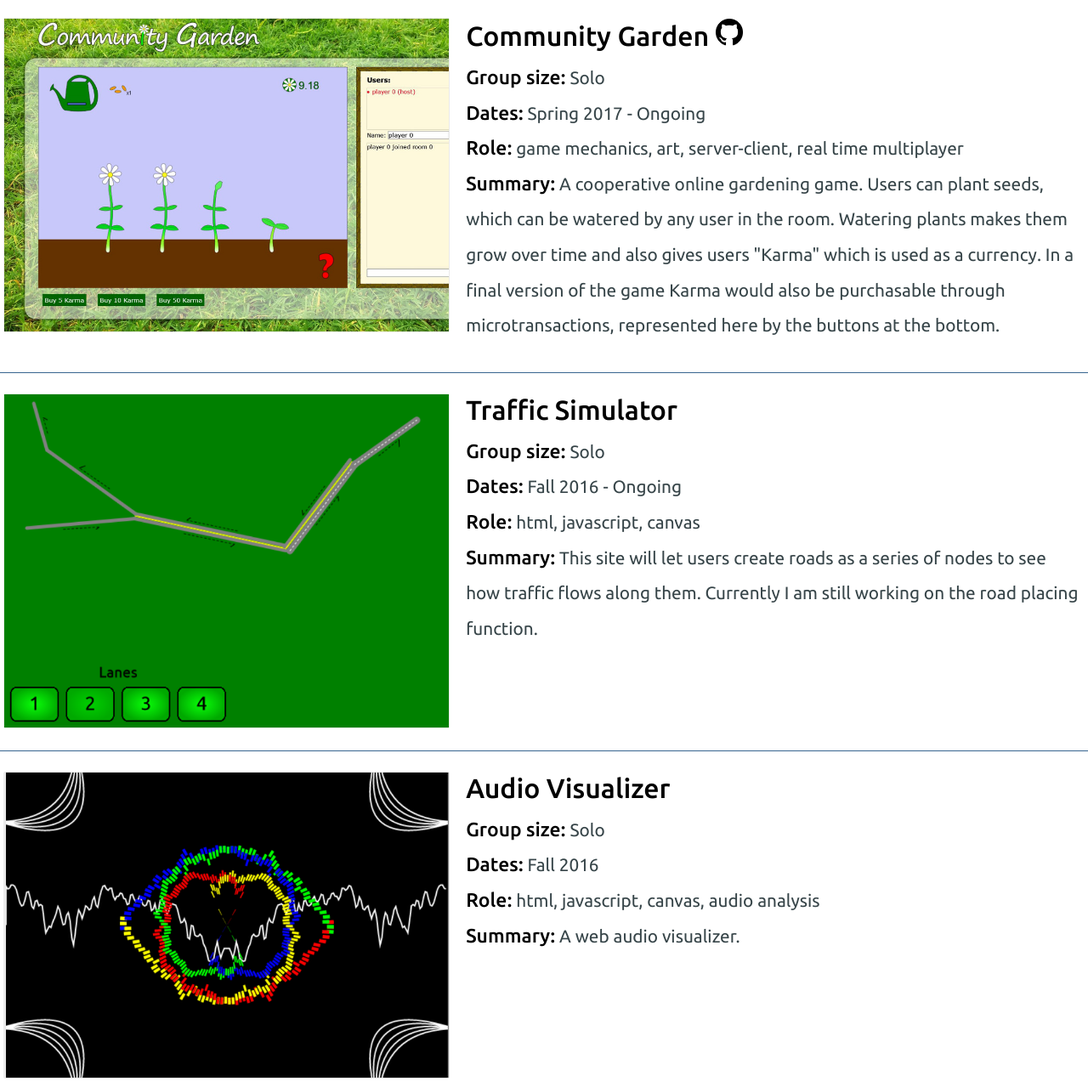
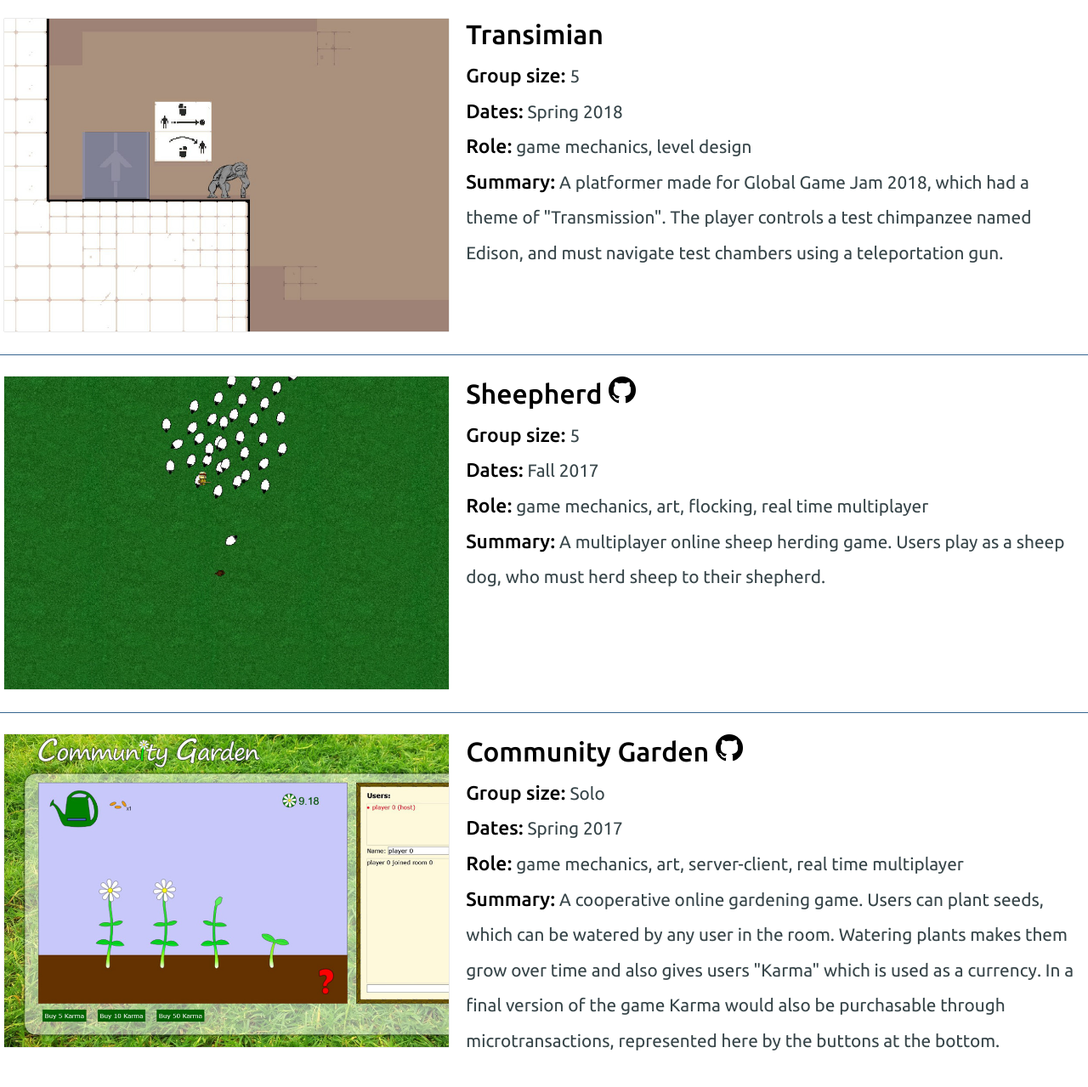
Before and after one commit to ChasParr/chasparr.github.io, a plain HTML site: page current.html in a window 1280 px wide. Shown: the part 205-1484 px from the top of the page at 85% size. Drawn offline with Linux system fonts and the light colour scheme.

Commit message:
add sheep and transimian

```diff
--- a/current.html
+++ b/current.html
@@ -47,20 +47,15 @@
 			<div class="content">
 				<div class="row">
 					<div class="col-5">
-						<a class="project" href="http://communitygarden.herokuapp.com/"><img src="media/garden2.jpg" alt="Community Garden"></a>
+						<a class="project" href="https://globalgamejam.org/2018/games/transimian"><img src="media/transimian.jpg" alt="Transimian"></a>
 					</div>
                     <div class="col-7">
-                        <h3>Community Garden
-                            <a href="https://github.com/ChasParr/community-garden"><img src="media/github.png" alt="GitHub"></a></h3>
+                        <h3>Transimian</h3>
                         <p>
-                            <strong>Group size:</strong> Solo<br>
-                            <strong>Dates:</strong> Spring 2017 - Ongoing<br>
-                            <strong>Role:</strong> game mechanics, art, server-client, real time multiplayer<br>
-                            <strong>Summary:</strong> A cooperative online gardening game. Users can plant seeds,
-                            which can be watered by any user in the room. Watering plants makes them grow over time
-                            and also gives users "Karma" which is used as a currency. In a final version of the game
-                            Karma would also be purchasable through microtransactions, represented here by the buttons
-                            at the bottom.<br>
+                            <strong>Group size:</strong> 5<br>
+                            <strong>Dates:</strong> Spring 2018<br>
+                            <strong>Role:</strong> game mechanics, level design<br>
+                            <strong>Summary:</strong> A platformer made for Global Game Jam 2018, which had a theme of "Transmission". The player controls a test chimpanzee named Edison, and must navigate test chambers using a teleportation gun.<br>
                         </p>
                     </div>
                 </div>
@@ -70,16 +65,16 @@
 			<div class="content">
 				<div class="row">
 					<div class="col-5">
-						<a class="project" href="https://people.rit.edu/cxp2265/330/Traffic-Simulator/"><img src="media/trafficSim.png" alt="Traffic Simulator"></a>
+						<a class="project" href="http://sheepherd.herokuapp.com/"><img src="media/sheepherd.jpg" alt="Sheepherd"></a>
 					</div>
                     <div class="col-7">
-						<h3>Traffic Simulator</h3>
+                        <h3>Sheepherd
+                            <a href="https://github.com/Avix101/sheepherd"><img src="media/github.png" alt="GitHub"></a></h3>
                         <p>
-							<strong>Group size:</strong> Solo<br>
-							<strong>Dates:</strong> Fall 2016 - Ongoing<br>
-							<strong>Role:</strong> html, javascript, canvas<br>
-							<strong>Summary:</strong> This site will let users create roads as a series of nodes to
-							see how traffic flows along them. Currently I am still working on the road placing function.
+                            <strong>Group size:</strong> 5<br>
+                            <strong>Dates:</strong> Fall 2017<br>
+                            <strong>Role:</strong> game mechanics, art, flocking, real time multiplayer<br>
+                            <strong>Summary:</strong> A multiplayer online sheep herding game. Users play as a sheep dog, who must herd sheep to their shepherd.<br>
                         </p>
                     </div>
                 </div>
@@ -89,15 +84,20 @@
 			<div class="content">
 				<div class="row">
 					<div class="col-5">
-						<a class="project" href="https://people.rit.edu/cxp2265/330/web-audio/web-audio-visualizer"><img src="media/audiovis.png" alt="Audio Visualizer"></a>
+						<a class="project" href="http://communitygarden.herokuapp.com/"><img src="media/garden2.jpg" alt="Community Garden"></a>
 					</div>
                     <div class="col-7">
-						<h3>Audio Visualizer</h3>
+                        <h3>Community Garden
+                            <a href="https://github.com/ChasParr/community-garden"><img src="media/github.png" alt="GitHub"></a></h3>
                         <p>
                             <strong>Group size:</strong> Solo<br>
-							<strong>Dates:</strong> Fall 2016<br>
-							<strong>Role:</strong> html, javascript, canvas, audio analysis<br>
-							<strong>Summary:</strong> A web audio visualizer.
+                            <strong>Dates:</strong> Spring 2017<br>
+                            <strong>Role:</strong> game mechanics, art, server-client, real time multiplayer<br>
+                            <strong>Summary:</strong> A cooperative online gardening game. Users can plant seeds,
+                            which can be watered by any user in the room. Watering plants makes them grow over time
+                            and also gives users "Karma" which is used as a currency. In a final version of the game
+                            Karma would also be purchasable through microtransactions, represented here by the buttons
+                            at the bottom.<br>
                         </p>
                     </div>
                 </div>
```
Also changed, not shown: games.html (+38 -2 lines), index.html (+3 -3 lines), webdesign.html (+1 -20 lines). Lines whose indentation alone changed are shown as unchanged.
